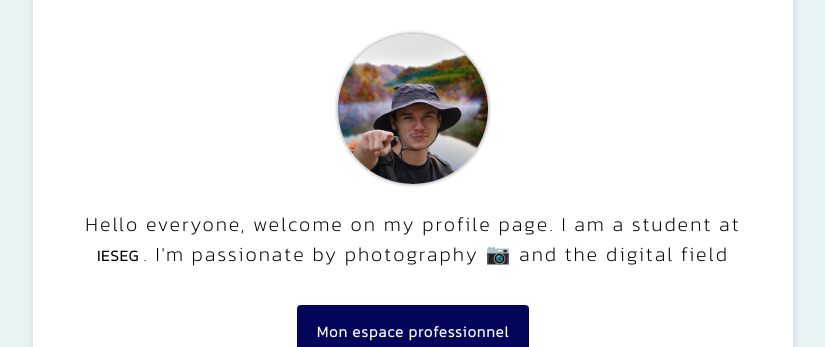
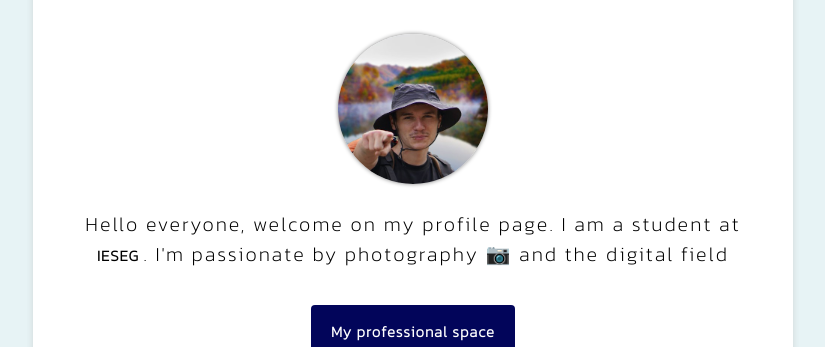
Before and after one commit to martin-bellec/ProfileMartin, a plain HTML site: page index.html in a window 1280 px wide. Shown: the part 453-800 px from the top of the page, without its empty margins (257-1082 px from the left). Drawn offline with Linux system fonts and the light colour scheme; a web font is replaced by a local one.

Commit message:
Update index.html

```diff
--- a/index.html
+++ b/index.html
@@ -21,7 +21,7 @@
 					<img src="images/martin-automne.jpg" class="img-circle" alt="Martin" width="150px" >
 					<p>Hello everyone, welcome on my profile page. I am a student at
 					<a href="https://www.ieseg.fr/" target="_blank" class="link-black"> <strong> IESEG </strong></a>. I'm passionate by photography 📷 and the digital field </p>
-					<a href="https://www.linkedin.com/in/martinbellec/" target="_blank" class="btn-blue"> <strong>Mon espace professionnel</strong></a>
+					<a href="https://www.linkedin.com/in/martinbellec/" target="_blank" class="btn-blue"> <strong>My professional space</strong></a>
 			</div>
 			<div class="card-light">
 				<h2> Photography 📷 </h2>
```
